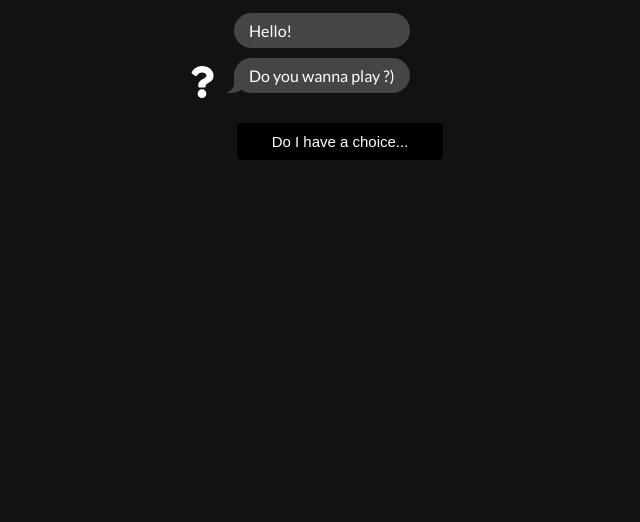
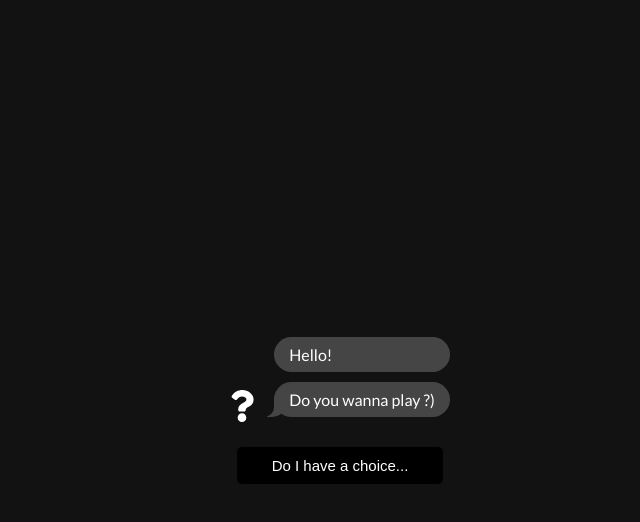
Before and after one commit to MykytaMaliarenko/Int20h-test-task-frontend, a Vue app: page / in a window 1280 px wide. Shown: the top 522 px of the page, without its empty margins (300-940 px from the left). Built offline with nearby package versions, Linux system fonts and the light colour scheme.

Commit message:
feat(app): add layout

```diff
--- a/src/App.vue
+++ b/src/App.vue
@@ -8,4 +8,8 @@
     html
         background-color: $background
         color: $font-on-background
+
+    body, html
+        height: 100%
+        display: grid
 </style>
```
